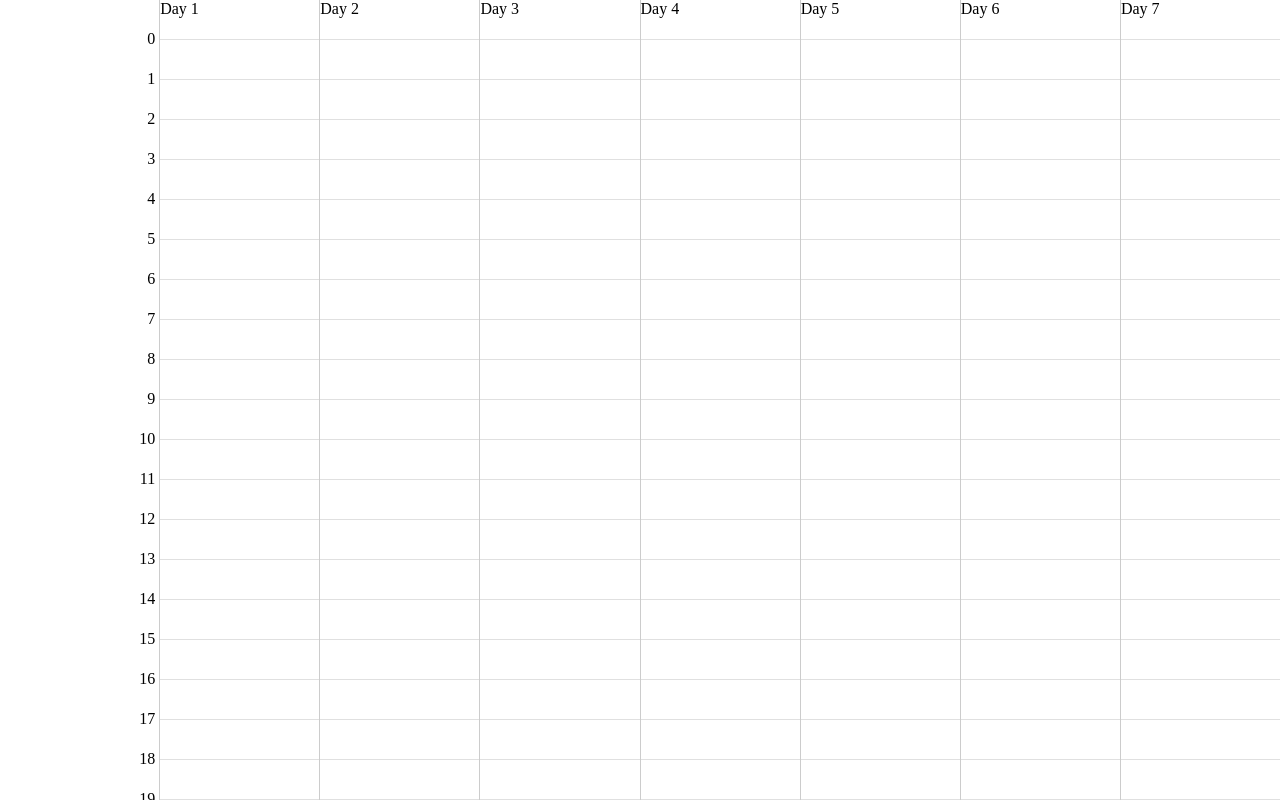
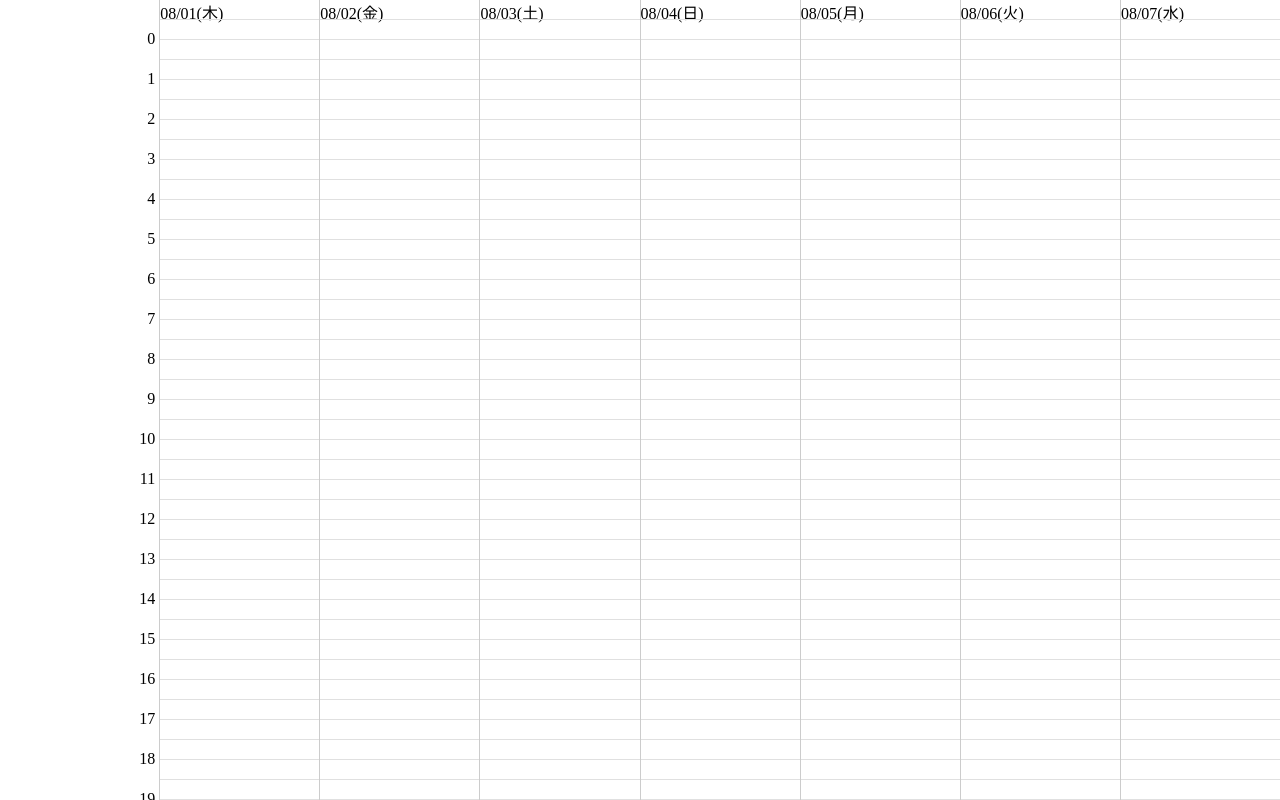
Before and after one commit to KadoProG/react-calendar-app, a React (Vite) app: page /calendar in a window 1280 px wide. Shown: the top 800 px of the page. Built offline with nearby package versions, Linux system fonts and the light colour scheme.

Commit message:
update dayjs

```diff
--- a/src/components/Calendar.module.scss
+++ b/src/components/Calendar.module.scss
@@ -59,12 +59,11 @@
     &::after {
       content: '';
       position: absolute;
-      bottom: -1px;
+      bottom: -2px;
       left: 0;
       width: 100%;
       height: 1px;
       background-color: #2196f3;
-      z-index: 1;
     }
   }
 
--- a/src/components/Calendar.tsx
+++ b/src/components/Calendar.tsx
@@ -1,57 +1,66 @@
-import styles from './Calendar.module.scss';
+import dayjs from '@/libs/dayjs';
+import styles from '@/components/Calendar.module.scss';
 import React, { useState } from 'react';
 
+/**
+ * １時間を何分割するか
+ *
+ * - 4: 15分ごと
+ * - 2: 30分ごと
+ * - 1: 1時間ごと
+ */
+const DIVISIONS_PER_HOUR = 2 as const;
+
 const Calendar: React.FC = () => {
-  const [events, setEvents] = useState<
-    { day: number; startHour: number; endHour: number; title: string }[]
-  >([]);
-
+  const baseDate = dayjs('2024-08-01');
+  const [events, setEvents] = useState<{ start: dayjs.Dayjs; end: dayjs.Dayjs; title: string }[]>(
+    []
+  );
   const [dragging, setDragging] = useState<boolean>(false);
-  const [startHour, setStartHour] = useState<number | null>(null);
-  const [endHour, setEndHour] = useState<number | null>(null);
-  const [currentDay, setCurrentDay] = useState<number | null>(null);
+  const [selectedStartDay, setSelectedStartDay] = useState<dayjs.Dayjs>(dayjs());
+  const [selectedEndDay, setSelectedEndDay] = useState<dayjs.Dayjs>(dayjs());
   const calendarRef = React.useRef<HTMLDivElement>(null);
 
   /**
    * ドラッグ開始時の処理（マウスがセルをクリックしたときの処理）
    */
-  const handleMouseDown = React.useCallback((day: number, hour: number) => {
+  const handleMouseDown = React.useCallback((day: dayjs.Dayjs) => {
     setDragging(true);
-    setStartHour(hour);
-    setEndHour(hour);
-    setCurrentDay(day);
+    setSelectedStartDay(day);
+    setSelectedEndDay(day);
   }, []);
 
   const handleMouseMove = React.useCallback(
-    (day: number, hour: number) => {
-      if (dragging && day === currentDay) {
-        console.log(hour);
-        setEndHour(hour);
+    (day: dayjs.Dayjs) => {
+      if (dragging && day.format('YYYY-MM-DD') === selectedStartDay?.format('YYYY-MM-DD')) {
+        setSelectedEndDay(day);
       }
     },
-    [dragging, currentDay]
+    [dragging, selectedStartDay]
   );
 
   const handleMouseUp = React.useCallback(() => {
     if (dragging) {
       setDragging(false);
-      if (startHour !== null && endHour !== null) {
+      if (selectedStartDay && selectedEndDay) {
         const title = prompt('Enter event title:');
         if (title !== null) {
+          const resultStartDay =
+            selectedStartDay <= selectedEndDay ? selectedStartDay : selectedEndDay;
+
+          const resultEndDay = (
+            selectedStartDay > selectedEndDay ? selectedStartDay : selectedEndDay
+          ).add(60 / DIVISIONS_PER_HOUR, 'minute');
           const newEvent = {
-            day: currentDay ?? 1,
-            startHour: Math.min(startHour, endHour),
-            endHour: Math.max(startHour, endHour),
+            start: resultStartDay,
+            end: resultEndDay,
             title,
           };
           setEvents([...events, newEvent]);
         }
       }
-      setStartHour(null);
-      setEndHour(null);
-      setCurrentDay(null);
     }
-  }, [dragging, startHour, endHour, currentDay, events]);
+  }, [dragging, selectedStartDay, selectedEndDay, events]);
 
   const handleTouchEnd = React.useCallback(handleMouseUp, [handleMouseUp]);
 
@@ -59,11 +68,9 @@ const Calendar: React.FC = () => {
     if (event.key === 'Escape') {
       // Reset dragging state if ESC is pressed
       setDragging(false);
-      setStartHour(null);
-      setEndHour(null);
-      setCurrentDay(null);
     }
   }, []);
+
   React.useEffect(() => {
     // Add event listener for keydown
     window.addEventListener('keydown', handleKeyDown);
@@ -89,59 +96,120 @@ const Calendar: React.FC = () => {
           </div>
         ))}
       </div>
-      {[...Array(7)].map((_, dayIndex) => (
-        <div key={dayIndex} className={styles.day_column}>
+      {[...Array(7)].map((_, dayIndex) => {
+        const day = baseDate.add(dayIndex, 'day');
+        return (
+          <div
+            key={dayIndex}
+            className={styles.day_column}
+            style={{
+              gridTemplateRows: `repeat(${24 * DIVISIONS_PER_HOUR + 1}, ${
+                40 / DIVISIONS_PER_HOUR
+              }px)`,
+            }}
+          >
             <div className={styles.time_cell}>
-            <p>Day {dayIndex + 1}</p>
+              <p>{day.format('MM/DD(ddd)')}</p>
             </div>
-          {[...Array(24)].map((_, hourIndex) => (
+            {[...Array(24 * DIVISIONS_PER_HOUR)].map((_, hourIndex) => {
+              // indexが指定される
+              function generateTime(day: dayjs.Dayjs, index: number) {
+                const minutesPerDivision = 60 / DIVISIONS_PER_HOUR;
+                const totalMinutes = index * minutesPerDivision;
+                const hours = Math.floor(totalMinutes / 60);
+                const minutes = totalMinutes % 60;
+
+                return day.startOf('day').add(hours, 'hour').add(minutes, 'minute');
+              }
+
+              function calculateIndexDifference(startTime: dayjs.Dayjs, endTime: dayjs.Dayjs) {
+                // 2つの日時の差を分単位で取得
+                const differenceInMinutes = endTime.diff(startTime, 'minute');
+
+                // 1インデックスあたりの分数を計算
+                const minutesPerDivision = 60 / DIVISIONS_PER_HOUR;
+
+                // インデックスの差を計算
+                const indexDifference = Math.round(differenceInMinutes / minutesPerDivision);
+
+                return indexDifference;
+              }
+
+              const dayStart = generateTime(baseDate.add(dayIndex, 'day'), hourIndex);
+
+              const isSameDayContent =
+                dragging &&
+                dayStart.format('YYYY-MM-DD') === selectedStartDay?.format('YYYY-MM-DD');
+
+              const isSameContent =
+                selectedStartDay! <= selectedEndDay!
+                  ? isSameDayContent &&
+                    dayStart.format('YYYY-MM-DD HH:mm') ===
+                      selectedStartDay?.format('YYYY-MM-DD HH:mm')
+                  : isSameDayContent &&
+                    dayStart.format('YYYY-MM-DD HH:mm') ===
+                      selectedEndDay?.format('YYYY-MM-DD HH:mm');
+              return (
                 <div
                   key={hourIndex}
-              className={`${styles.time_cell} ${
-                dragging &&
-                dayIndex === currentDay &&
-                hourIndex >= Math.min(startHour!, endHour!) &&
-                hourIndex <= Math.max(startHour!, endHour!)
-                  ? styles.selected
-                  : ''
-              }`}
-              onMouseDown={() => handleMouseDown(dayIndex, hourIndex)}
-              onMouseMove={() => handleMouseMove(dayIndex, hourIndex)}
+                  className={`${styles.time_cell} ${isSameDayContent ? styles.selected : ''}`}
+                  onMouseDown={() => handleMouseDown(dayStart)}
+                  onMouseMove={() => handleMouseMove(dayStart)}
                 >
                   {/* ドラッグ中の要素のハイライト */}
-              {dragging &&
-                dayIndex === currentDay &&
-                ((startHour! <= endHour! && hourIndex === startHour) ||
-                  (startHour! > endHour! && hourIndex === endHour)) && (
+                  {isSameContent && (
                     <div
-                    className={`${styles.selected} ${startHour! > endHour! ? styles.reverse : ''}`}
+                      className={styles.selected}
                       style={{
-                      height: `${(Math.abs(endHour! - startHour!) + 1) * 100}%`,
+                        height: `${
+                          (Math.abs(calculateIndexDifference(selectedStartDay, selectedEndDay)) +
+                            1) *
+                          100
+                        }%`,
                       }}
                     >
-                    {Math.min(startHour!, endHour!)} ~ {Math.max(startHour!, endHour!)}
+                      <p>
+                        {(selectedStartDay <= selectedEndDay
+                          ? selectedStartDay
+                          : selectedEndDay
+                        ).format('HH:mm')}
+                        ~
+                        {(selectedStartDay > selectedEndDay ? selectedStartDay : selectedEndDay)!
+                          .add(60 / DIVISIONS_PER_HOUR, 'minute')
+                          .format('HH:mm')}
+                      </p>
                     </div>
                   )}
 
                   {/* １イベントごとの表示 */}
                   {events
-                .filter((event) => event.day === dayIndex)
-                .filter((event) => hourIndex === event.startHour)
+                    .filter(
+                      (event) =>
+                        dayStart.format('YYYY-MM-DD HH:mm') ===
+                        event.start.format('YYYY-MM-DD HH:mm')
+                    )
                     .map((event, i) => (
                       <div
                         key={i}
                         className={styles.event}
                         style={{
-                      height: `${(event.endHour - hourIndex + 1) * 100}%`,
+                          height: `${
+                            (calculateIndexDifference(event.start, event.end) + 1) * 100
+                          }%`,
                         }}
                       >
-                    {event.title} {event.startHour} ~ {event.endHour}
+                        <p>
+                          {event.start.format('HH:mm')}~{event.end.format('HH:mm')}
+                        </p>
+                        <p>{event.title}</p>
                       </div>
                     ))}
                 </div>
-          ))}
+              );
+            })}
           </div>
-      ))}
+        );
+      })}
     </div>
   );
 };
--- /dev/null
+++ b/src/libs/dayjs.ts
@@ -0,0 +1,9 @@
+import dayjs from 'dayjs';
+import localizedFormat from 'dayjs/plugin/localizedFormat';
+import 'dayjs/locale/ja';
+
+dayjs.extend(localizedFormat);
+
+dayjs.locale('ja');
+
+export default dayjs;
```
Also changed, not shown: src/const/index.d.ts (added). Lines whose indentation alone changed are shown as unchanged.
